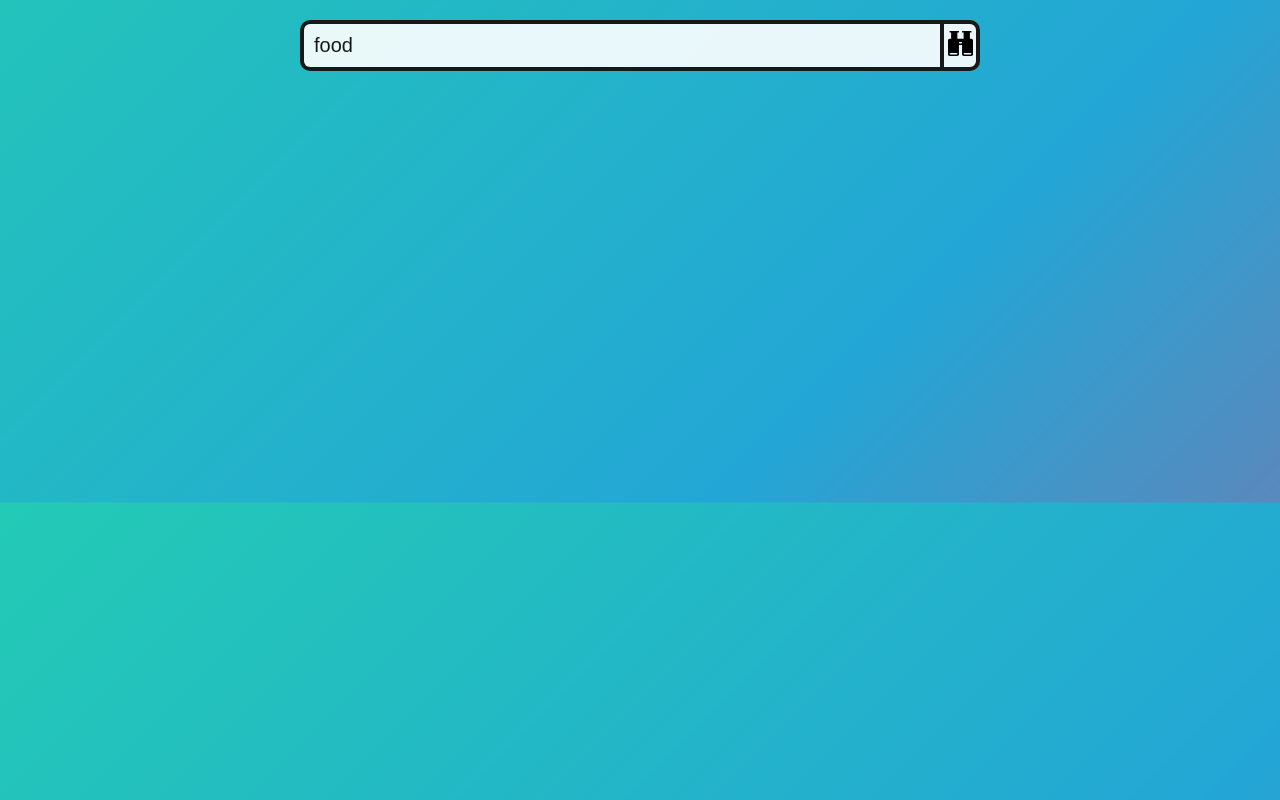
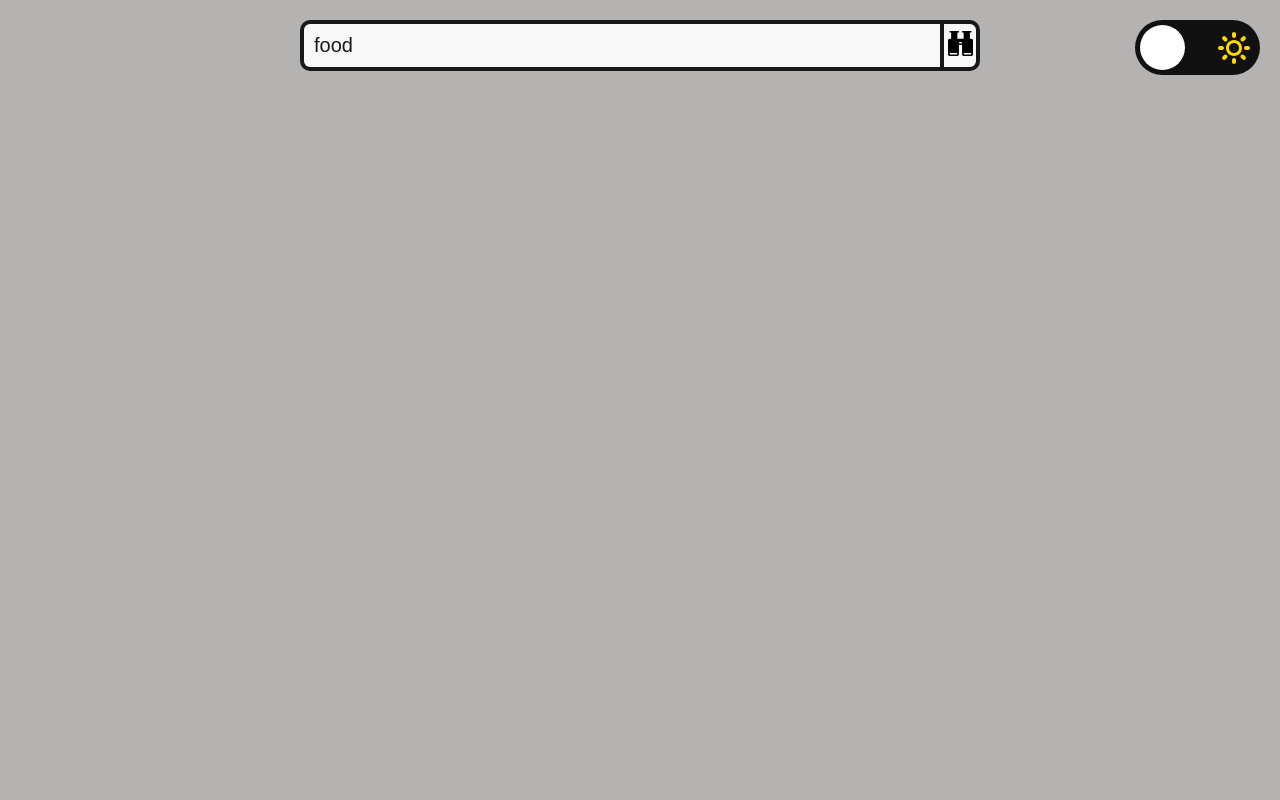
Before and after one commit to Olegopolonets/goit-js-hw-11, a website built with Parcel: page src/index.html in a window 1280 px wide. Built offline with nearby package versions, Linux system fonts and the light colour scheme.

Commit message:
add switcher

```diff
--- a/src/index.html
+++ b/src/index.html
@@ -8,7 +8,33 @@
     <link rel="stylesheet" href="style.css" />
   </head>
   <body>
-    <!-- ❗️❗️❗️ Add partials like so for every page -->
+    <!---->
+    <div class="switcher">
+      <input
+        type="checkbox"
+        name="switcher"
+        id="switcher-input"
+        class="switcher-input"
+      />
+      <label class="switcher-label" for="switcher-input">
+        <svg class="moon" width="32" height="32" viewBox="0 0 32 32">
+          <path
+            d="M16 0c-8.837 0-16 7.163-16 16s7.163 16 16 16 16-7.163 16-16-7.163-16-16-16zM4 16c0-6.627 5.373-12 12-12v24c-6.627 0-12-5.373-12-12z"
+          ></path>
+        </svg>
+        <span class="switcher-toggler"></span>
+
+        <svg class="sun" width="32" height="32" viewBox="0 0 32 32">
+          <path
+            d="M16 26c1.105 0 2 0.895 2 2v2c0 1.105-0.895 2-2 2s-2-0.895-2-2v-2c0-1.105 0.895-2 2-2zM16 6c-1.105 0-2-0.895-2-2v-2c0-1.105 0.895-2 2-2s2 0.895 2 2v2c0 1.105-0.895 2-2 2zM30 14c1.105 0 2 0.895 2 2s-0.895 2-2 2h-2c-1.105 0-2-0.895-2-2s0.895-2 2-2h2zM6 16c0 1.105-0.895 2-2 2h-2c-1.105 0-2-0.895-2-2s0.895-2 2-2h2c1.105 0 2 0.895 2 2zM25.899 23.071l1.414 1.414c0.781 0.781 0.781 2.047 0 2.828s-2.047 0.781-2.828 0l-1.414-1.414c-0.781-0.781-0.781-2.047 0-2.828s2.047-0.781 2.828 0zM6.101 8.929l-1.414-1.414c-0.781-0.781-0.781-2.047 0-2.828s2.047-0.781 2.828 0l1.414 1.414c0.781 0.781 0.781 2.047 0 2.828s-2.047 0.781-2.828 0zM25.899 8.929c-0.781 0.781-2.047 0.781-2.828 0s-0.781-2.047 0-2.828l1.414-1.414c0.781-0.781 2.047-0.781 2.828 0s0.781 2.047 0 2.828l-1.414 1.414zM6.101 23.071c0.781-0.781 2.047-0.781 2.828 0s0.781 2.047 0 2.828l-1.414 1.414c-0.781 0.781-2.047 0.781-2.828 0s-0.781-2.047 0-2.828l1.414-1.414z"
+          ></path>
+          <path
+            d="M16 8c-4.418 0-8 3.582-8 8s3.582 8 8 8c4.418 0 8-3.582 8-8s-3.582-8-8-8zM16 21c-2.761 0-5-2.239-5-5s2.239-5 5-5 5 2.239 5 5-2.239 5-5 5z"
+          ></path>
+        </svg>
+      </label>
+    </div>
+    <!---->
     <form class="search-form" id="search-form">
       <input
         type="text"
@@ -43,6 +69,7 @@
       </svg>
     </a>
 
+    <script type="module" src="switcher.js"></script>
     <script type="module" src="index.js"></script>
   </body>
 </html>
--- a/src/index.js
+++ b/src/index.js
@@ -78,6 +78,16 @@ loadMore.addEventListener('click', async () => {
   page += 1;
   console.log(page);
   await getData(userInput, page);
+
+  const { height: cardHeight } = document
+    .querySelector('.gallery')
+    .firstElementChild.getBoundingClientRect();
+
+  window.scrollBy({
+    top: cardHeight * 2,
+    behavior: 'smooth',
+  });
+
   if (arrOfPhotos.length === 0) {
     Notiflix.Notify.info(
       `We're sorry, but you've reached the end of search results.`
--- a/src/style.css
+++ b/src/style.css
@@ -7,12 +7,12 @@
 body {
   width: 100%;
   height: 100%;
-  background: linear-gradient(-45deg, #ee7752, #e73c7e, #23a6d5, #23d5ab);
-  background-size: 400% 400%;
-  animation: gradient 10s ease infinite;
+  /* background: linear-gradient(-45deg, #ee7752, #e73c7e, #23a6d5, #23d5ab); */
+  /* background-size: 400% 400%; */
+  /* animation: gradient 10s ease infinite; */
 }
 
-@keyframes gradient {
+/* @keyframes gradient {
   0% {
     background-position: 0% 50%;
   }
@@ -24,7 +24,7 @@ body {
   100% {
     background-position: 0% 50%;
   }
-}
+} */
 
 .search-form {
   width: 100%;
@@ -182,3 +182,80 @@ html {
     transform: translateY(10px);
   }
 }
+
+/* sw */
+
+/*reset styles*/
+* {
+  margin: 0;
+  padding: 0;
+  box-sizing: border-box;
+}
+
+/*body*/
+body {
+  background-color: #b5b2b2;
+  transition: background-color 0.3s ease;
+  position: relative;
+}
+.switcher {
+  position: absolute;
+  top: 0;
+  right: 20px;
+}
+/*change background*/
+body.active {
+  background-color: #333;
+}
+
+/*move toggler when input is checked*/
+body.active .switcher-label .switcher-toggler {
+  left: 60%;
+}
+
+/*input checkbox*/
+input[type='checkbox'] {
+  opacity: 0;
+  display: none;
+  visibility: hidden;
+  position: absolute;
+  top: 0;
+  left: 0;
+}
+
+.moon {
+  fill: silver;
+}
+
+.sun {
+  fill: gold;
+}
+
+/*label*/
+.switcher-label {
+  background-color: #111;
+  cursor: pointer;
+  width: 125px;
+  display: flex;
+  align-items: center;
+  justify-content: space-between;
+  padding: 2px 10px;
+  height: auto;
+  min-height: 55px;
+  border-radius: 30px;
+  position: relative;
+}
+
+/*toggler*/
+.switcher-label .switcher-toggler {
+  background-color: white;
+  width: 45px;
+  height: 45px;
+  z-index: 1;
+  border-radius: 50%;
+  display: block;
+  position: absolute;
+  left: 4%;
+  top: 9%;
+  transition: all 0.4s ease;
+}
--- /dev/null
+++ b/src/switcher.js
@@ -0,0 +1,45 @@
+const inputCheckbox = window.document.querySelector('.switcher-input');
+
+inputCheckbox.addEventListener('change', () => {
+  let theme = getTheme();
+
+  if (theme == 'dark') {
+    setTheme('light');
+  } else {
+    setTheme('dark');
+  }
+});
+
+function changeBackground() {
+  let theme = getTheme();
+
+  if (theme == 'dark') {
+    document.body.classList.add('active');
+  } else {
+    document.body.classList.remove('active');
+  }
+}
+
+function checkTheme() {
+  let theme = getTheme();
+  if (theme == null || theme == undefined || typeof theme != 'string') {
+    setTheme('light');
+  } else {
+    if (theme == 'dark') {
+      setTheme('dark');
+    } else {
+      setTheme('light');
+    }
+  }
+}
+
+function setTheme(theme = 'light') {
+  window.localStorage.setItem('theme', theme);
+  changeBackground();
+}
+
+function getTheme() {
+  return window.localStorage.getItem('theme');
+}
+
+checkTheme();
```
